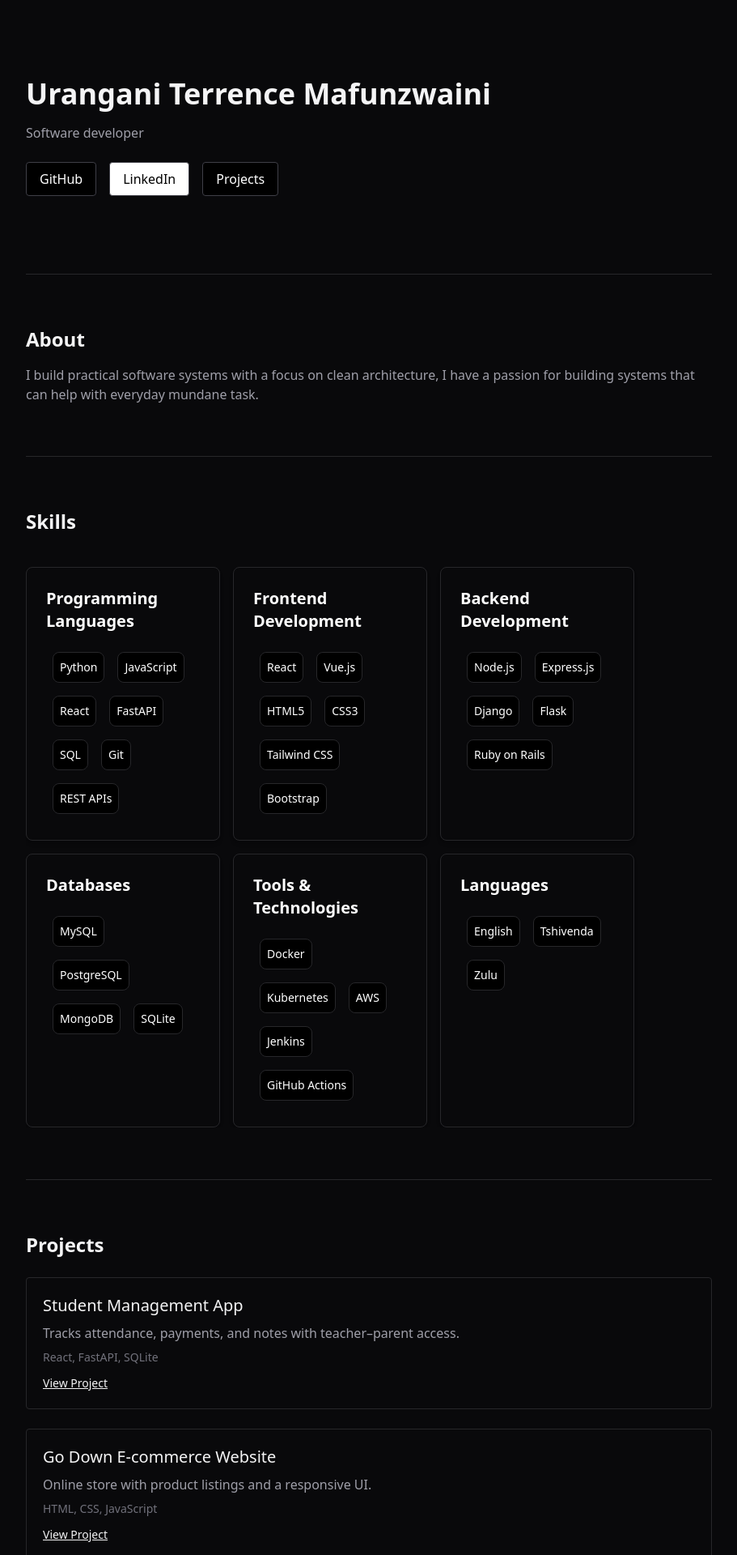
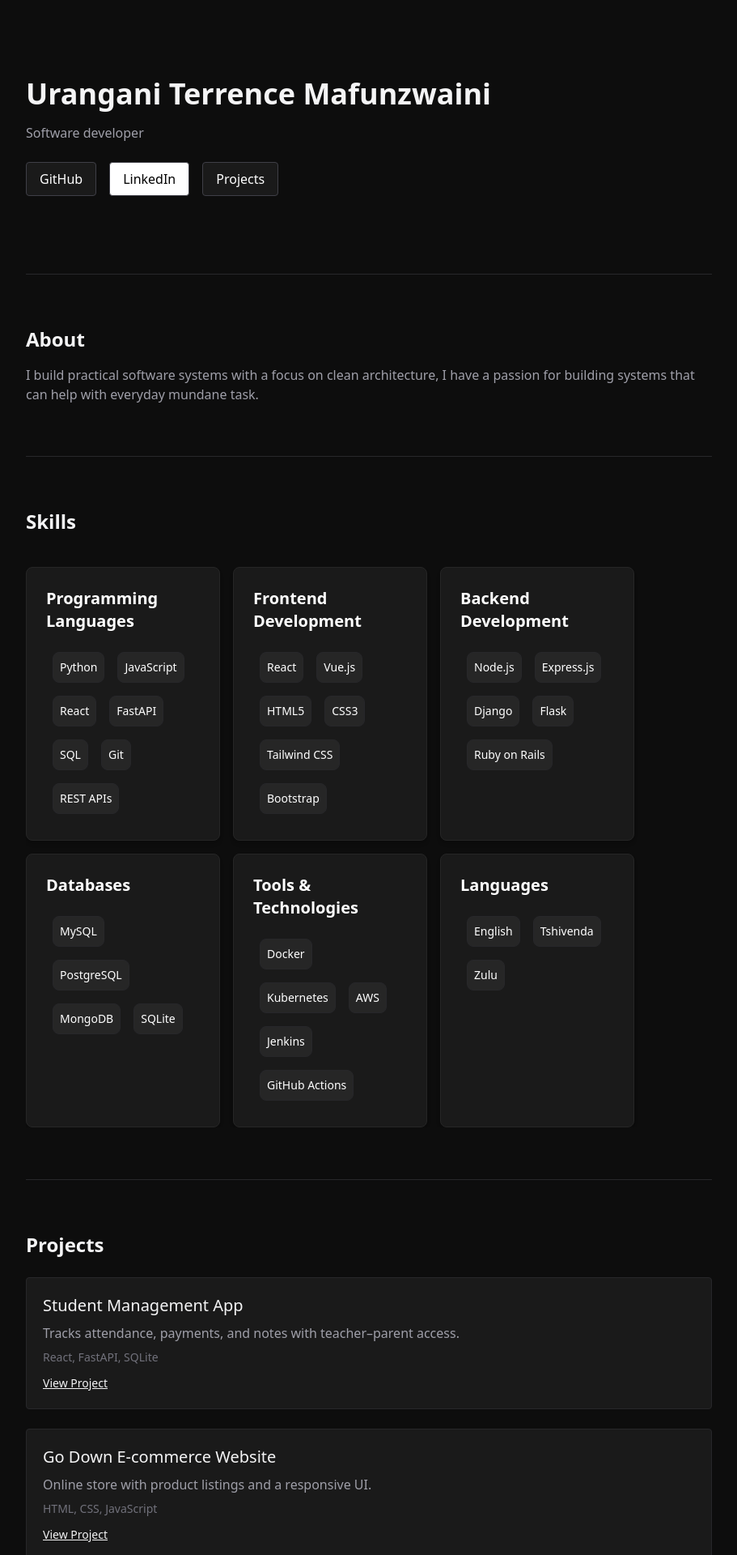
Before and after one commit to Urangani/Portfolio, a React (Vite) app: page / in a window 1280 px wide. Shown: the top 1920 px of the page at 81% size, without its empty margins (184-1095 px from the left). Built offline with nearby package versions, Linux system fonts and the light colour scheme.

Commit message:
feat:adjust colors

```diff
--- a/src/components/CategoryCard.jsx
+++ b/src/components/CategoryCard.jsx
@@ -3,13 +3,13 @@ import React from "react";
 // Reusable Card Component
 const CategoryCard = ({ title, items }) => {
   return (
-    <div className=" shadow-md border border-zinc-800 rounded-lg p-6 w-60">
+    <div className=" shadow-md border border-accent rounded-lg p-6 w-60 bg-secondary">
       <h2 className="text-xl font-semibold text-white mb-4">{title}</h2>
       <ul className="flex flex-wrap">
         {items.map((item, index) => (
           <li
             key={index}
-            className="bg-black border border-zinc-800 text-white text-center text-sm rounded-lg m-2 p-2"
+            className="bg-accent border border-zinc-800 text-white text-center text-sm rounded-lg m-2 p-2"
           >
             {item}
           </li>
--- a/src/components/Education.jsx
+++ b/src/components/Education.jsx
@@ -31,7 +31,7 @@ const Education = () => {
       {education.map((edu, index) => (
         <div
           key={index}
-          className="mb-6 p-6 border border-zinc-800 rounded-lg  shadow-sm"
+          className="mb-6 p-6 bg-secondary border border-zinc-800 rounded-lg  shadow-sm"
         >
           <h3 className="text-xl font-semibold text-white">{edu.degree}</h3>
           <p className="text-sm text-white mb-2">
--- a/src/components/Hero.jsx
+++ b/src/components/Hero.jsx
@@ -10,7 +10,7 @@ export default function Hero() {
       <div className="mt-6 flex gap-4">
         <a
           href="https://github.com/urangani"
-          className="px-4 py-2 bg-black text-white rounded border border-zinc-700"
+          className="px-4 py-2 bg-secondary text-white rounded border border-zinc-700"
         >
           GitHub
         </a>
@@ -25,7 +25,7 @@ export default function Hero() {
 
         <a
           href="#projects"
-          className="px-4 py-2 border bg-black text-white border-zinc-700 rounded"
+          className="px-4 py-2 border bg-secondary text-white border-zinc-700 rounded"
         >
           Projects
         </a>
--- a/src/components/Projects.jsx
+++ b/src/components/Projects.jsx
@@ -24,7 +24,7 @@ export default function Projects() {
         {projects.map((project) => (
           <div
             key={project.title}
-            className="p-5 border border-zinc-800 rounded"
+            className="p-5 bg-secondary border border-zinc-800 rounded"
           >
             <h3 className="text-xl font-medium">{project.title}</h3>
 
--- a/src/components/WorkExprience.jsx
+++ b/src/components/WorkExprience.jsx
@@ -32,7 +32,7 @@ const WorkExperience = () => {
       {experiences.map((exp, index) => (
         <div
           key={index}
-          className="mb-6 p-6 border border-zinc-800 rounded-lg shadow-sm"
+          className="mb-6 p-6 bg-secondary border border-zinc-800 rounded-lg shadow-sm"
         >
           <h3 className="text-xl font-semibold text-white">
             {exp.role} – {exp.company}
--- a/src/index.css
+++ b/src/index.css
@@ -12,6 +12,23 @@
 
 @layer base {
   body {
-    @apply bg-zinc-950 text-zinc-100;
+    @apply bg-primary text-zinc-100;
   }
 }
+
+@theme{
+
+
+    --color-primary: hsl(0,0%,5%);
+    --color-secondary: hsl(0,0%,10%);
+    --color-accent: hsl(0,0%,15%);
+
+    --color-accent-lighter: hsl(0,0%,50%);
+    --color-border:hsl(0,0%,50%);
+
+    --color-text-primary:hsl(0,0%,95%);
+    --color-text-secondary:hsl(0,0%,70%);
+
+
+
+}
```
